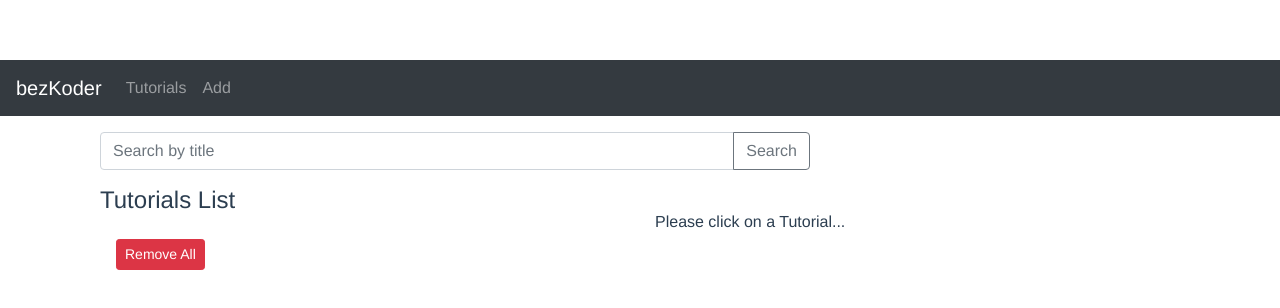
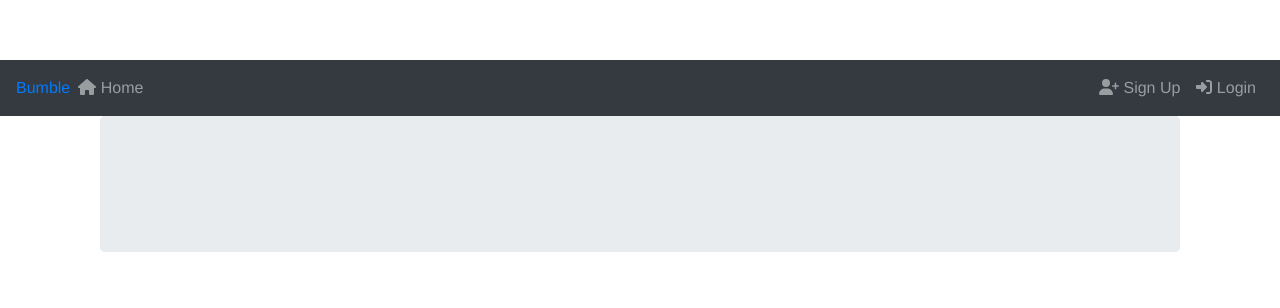
Before and after one commit to nick1092387456/Tsport, a Vue app in the folder frontend/: page / in a window 1280 px wide. Shown: the top 308 px of the page. Built offline with nearby package versions, Linux system fonts and the light colour scheme.

Commit message:
feat: adding App.vue router

```diff
--- a/frontend/src/App.vue
+++ b/frontend/src/App.vue
@@ -1,30 +1,83 @@
 <template>
   <div id="app">
     <nav class="navbar navbar-expand navbar-dark bg-dark">
-      <router-link to="/" class="navbar-brand">bezKoder</router-link>
+      <a href="/" class="nabar-brand">Bumble</a>
       <div class="navbar-nav mr-auto">
         <li class="nav-item">
-          <router-link to="/tutorials" class="nav-link">Tutorials</router-link>
+          <router-link to="/home" class="nav-link">
+            <font-awesome-icon icon="home" /> Home
+          </router-link>
+        </li>
+        <li v-if="showAdminBoard" class="nav-item">
+          <router-link to="/admin" class="nav-link">Admin Board</router-link>
+        </li>
+        <li v-if="showAthleteBoard" class="nav-item">
+          <router-link to="/athlete" class="nav-link"
+            >Athlete Board</router-link
+          >
         </li>
         <li class="nav-item">
-          <router-link to="/add" class="nav-link">Add</router-link>
+          <router-link v-if="currentUser" to="/user" class="nav-link"
+            >User</router-link
+          >
+        </li>
+      </div>
+      <div v-if="!currentUser" class="navbar-nav ml-auto">
+        <li class="nav-item">
+          <router-link to="/register" class="nav-link">
+            <font-awesome-icon icon="user-plus" /> Sign Up
+          </router-link>
+        </li>
+        <li class="nav-item">
+          <router-link to="/login" class="nav-link">
+            <font-awesome-icon icon="sign-in-alt" /> Login
+          </router-link>
+        </li>
+      </div>
+      <div v-if="currentUser" class="navbar-nav ml-auto">
+        <li class="nav-item">
+          <router-link to="/profile" class="nav-link">
+            <font-awesome-icon icon="user" />
+            {{ currentUser.name }}
+          </router-link>
+        </li>
+        <li class="nav-item">
+          <a class="nav-link" @click.prevent="logOut">
+            <font-awesome-icon icon="sign-out-alt" /> LogOut
+          </a>
         </li>
       </div>
     </nav>
-    <div class="container mt-3">
+    <div class="container">
       <router-view />
     </div>
   </div>
 </template>
 
 <script>
-// import HelloWorld from './components/HelloWorld.vue'
-
 export default {
-  // name: 'App',
-  name: 'app',
-  components: {
-    // HelloWorld,
+  computed: {
+    currentUser() {
+      return this.$store.state.auth.user
+    },
+    showAdminBoard() {
+      if (this.currentUser && this.currentUser['roles']) {
+        return this.currentUser['roles'].includes('ROLE_ADMIN')
+      }
+      return false
+    },
+    showAthleteBoard() {
+      if (this.currentUser && this.currentUser['roles']) {
+        return this.currentUser['roles'].includes('ROLE_MODERATOR')
+      }
+      return false
+    },
+  },
+  methods: {
+    logOut() {
+      this.$store.dispatch('auth/logout')
+      this.$router.push('/login')
+    },
   },
 }
 </script>
--- a/frontend/src/router.js
+++ b/frontend/src/router.js
@@ -1,21 +1,72 @@
 import { createWebHistory, createRouter } from 'vue-router'
+import Home from './components/Home.vue'
+import Login from './components/Login.vue'
+import Register from './components/Register.vue'
+
+// lazy-loaded
+const Profile = () => import('./components/Profile.vue')
+const BoardAdmin = () => import('./components/BoardAdmin.vue')
+const BoardAthlete = () => import('./components/BoardAthlete.vue')
+const BoardUser = () => import('./components/BoardUser.vue')
+
 const routes = [
   {
     path: '/',
-    alias: '/tutorials',
-    name: 'tutorials',
-    component: () => import('./components/TutorialsList'),
+    name: 'home',
+    component: Home,
   },
   {
-    path: '/tutorials/:id',
-    name: 'tutorial-details',
-    component: () => import('./components/EditTutorial'),
+    path: '/home',
+    component: Home,
   },
   {
-    path: '/add',
-    name: 'add',
-    component: () => import('./components/AddTutorial'),
+    path: '/login',
+    component: Login,
   },
+  {
+    path: '/register',
+    component: Register,
+  },
+  {
+    path: '/profile',
+    name: 'profile',
+    // lazy-loaded
+    component: Profile,
+  },
+  {
+    path: '/admin',
+    name: 'admin',
+    // lazy-loaded
+    component: BoardAdmin,
+  },
+  {
+    path: '/athlete',
+    name: 'athlete',
+    // lazy-loaded
+    component: BoardAthlete,
+  },
+  {
+    path: '/user',
+    name: 'user',
+    // lazy-loaded
+    component: BoardUser,
+  },
+  // {
+  //   path: '/',
+  //   alias: '/tutorials',
+  //   name: 'tutorials',
+  //   component: () => import('./components/TutorialsList'),
+  // },
+  // {
+  //   path: '/tutorials/:id',
+  //   name: 'tutorial-details',
+  //   component: () => import('./components/EditTutorial'),
+  // },
+  // {
+  //   path: '/add',
+  //   name: 'add',
+  //   component: () => import('./components/AddTutorial'),
+  // },
 ]
 const router = createRouter({
   history: createWebHistory(),
```
